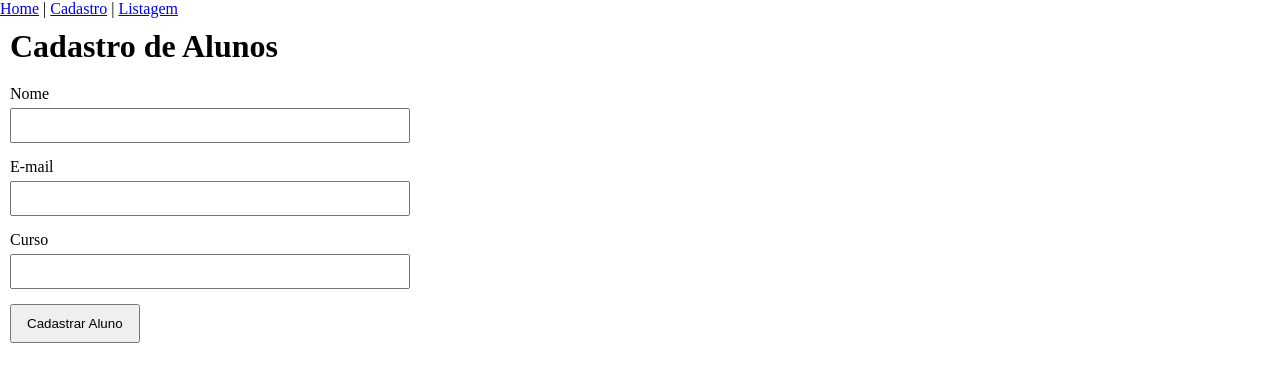
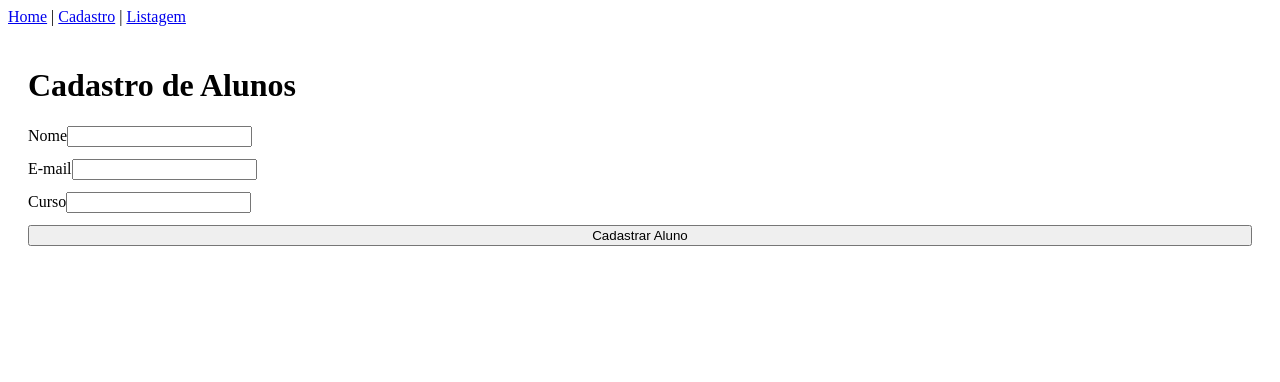
Before and after one commit to joaoemanuel-p/sistema-alunos, a React (Vite) app: page /cadastro in a window 1280 px wide. Shown: the top 382 px of the page. Built offline with nearby package versions, Linux system fonts and the light colour scheme.

Commit message:
feat: finalização da refinação e primeira parte

```diff
--- a/src/components/Navbar/Navbar.css
+++ b/src/components/Navbar/Navbar.css
@@ -1,3 +1,47 @@
-main {
-    padding: 10px;
+
+.navbar {
+  display: flex;
+  justify-content: space-between;
+  align-items: center;
+
+  padding: 12px 20px;
+  background: var(--card);
+
+  box-shadow: 0 2px 10px rgba(0, 0, 0, 0.06);
+  border-bottom: 1px solid rgba(0, 0, 0, 0.05);
+
+  position: sticky;
+  top: 0;
+  z-index: 100;
+}
+
+.navbar a {
+  text-decoration: none;
+  color: var(--text);
+  font-weight: 500;
+
+  margin-left: 15px;
+
+  transition: 0.2s;
+}
+
+.navbar a:hover {
+  color: var(--primary);
+}
+
+.navbar h1 {
+  font-size: 1.2rem;
+  margin: 0;
+}
+
+@media (max-width: 768px) {
+  .navbar {
+    flex-direction: column;
+    align-items: flex-start;
+    gap: 10px;
   }
+
+  .navbar a {
+    margin-left: 0;
+  }
+}
--- a/src/main.jsx
+++ b/src/main.jsx
@@ -5,7 +5,7 @@ import { BrowserRouter } from "react-router-dom";
 import App from "./App";
 import { AlunoProvider } from "./context/AlunoContext";
 
-import "./index.css";
+import "./styles/global.css";
 
 ReactDOM.createRoot(document.getElementById("root")).render(
   <React.StrictMode>
--- a/src/pages/Cadastro/Cadastro.css
+++ b/src/pages/Cadastro/Cadastro.css
@@ -1,36 +1,10 @@
-h1 {
-  margin-bottom: 20px;
+.form-container {
+  max-width: 500px;
+  margin: 0 auto 30px auto;
 }
 
 form {
-  max-width: 400px;
+  display: flex;
+  flex-direction: column;
+  gap: 12px;
 }
-
-form div {
-  margin-bottom: 15px;
-}
-
-label {
-  display: block;
-  margin-bottom: 5px;
-}
-
-input {
-  width: 100%;
-  padding: 8px;
-  box-sizing: border-box;
-}
-
-button {
-  padding: 10px 15px;
-  cursor: pointer;
-}
-
-.erro {
-  color: #e74c3c;
-  font-size: 11px;
-  font-weight: 400;
-  margin-top: 4px;
-  opacity: 0.85;
-  font-style: italic;
-}
--- a/src/pages/Home/Home.css
+++ b/src/pages/Home/Home.css
@@ -0,0 +1,4 @@
+.home-container {
+  text-align: center;
+  margin-bottom: 20px;
+}
--- a/src/pages/Listagem/Listagem.css
+++ b/src/pages/Listagem/Listagem.css
@@ -1,24 +1,40 @@
-h1 {
-  margin-bottom: 20px;
-}
-
+/* LISTA EM GRID RESPONSIVO */
 .alunos-lista {
-  display: flex;
-  flex-direction: column;
+  display: grid;
+  grid-template-columns: repeat(auto-fit, minmax(220px, 1fr));
   gap: 15px;
 }
 
+/* CARD DE ALUNO */
 .aluno-card {
-  border: 1px solid #cccccc;
-  border-radius: 8px;
+  background: var(--card);
+  border-radius: var(--radius);
+  box-shadow: var(--shadow);
   padding: 15px;
+  transition: 0.2s;
+  display: flex;
+  flex-direction: column;
+  gap: 6px;
+}
+
+.aluno-card:hover {
+  transform: translateY(-3px);
 }
 
 .aluno-card h2 {
-  margin-bottom: 10px;
-  font-size: 1.2rem;
+  font-size: 1.1rem;
+  margin-bottom: 8px;
 }
 
 .aluno-card p {
-  margin-bottom: 5px;
+  margin: 0;
+  font-size: 0.9rem;
+  opacity: 0.85;
 }
+
+/* RESPONSIVO */
+@media (max-width: 768px) {
+  .alunos-lista {
+    grid-template-columns: 1fr;
+  }
+}
--- /dev/null
+++ b/src/styles/global.css
@@ -0,0 +1,88 @@
+/* LISTAGEM ESTILO DASHBOARD PREMIUM */
+.alunos-lista {
+  display: grid;
+  grid-template-columns: repeat(auto-fit, minmax(260px, 1fr));
+  gap: 16px;
+}
+
+/* CARD PREMIUM MODERNO */
+.aluno-card {
+  background: var(--card);
+  border-radius: var(--radius);
+
+  /* sombra mais suave e elegante */
+  box-shadow: 0 2px 10px rgba(0, 0, 0, 0.06);
+
+  padding: 18px;
+
+  display: flex;
+  flex-direction: column;
+  gap: 8px;
+
+  position: relative;
+  overflow: hidden;
+
+  transition: all 0.25s ease;
+}
+
+/* HOVER MAIS PROFISSIONAL */
+.aluno-card:hover {
+  transform: translateY(-5px);
+  box-shadow: 0 6px 18px rgba(0, 0, 0, 0.12);
+}
+
+/* BARRA LATERAL MODERNA */
+.aluno-card::before {
+  content: "";
+  position: absolute;
+  top: 0;
+  left: 0;
+
+  width: 5px;
+  height: 100%;
+
+  background: linear-gradient(
+    to bottom,
+    var(--primary),
+    rgba(74, 144, 226, 0.4)
+  );
+
+  border-radius: var(--radius) 0 0 var(--radius);
+}
+
+/* LINHA INFERIOR (EFEITO LIMPO E MODERNO) */
+.aluno-card::after {
+  content: "";
+  position: absolute;
+  bottom: 0;
+  left: 10px;
+  right: 10px;
+
+  height: 1px;
+
+  background: linear-gradient(
+    to right,
+    transparent,
+    rgba(0, 0, 0, 0.08),
+    transparent
+  );
+}
+
+/* TEXTO */
+.aluno-card h2 {
+  font-size: 1.1rem;
+  margin: 0;
+}
+
+.aluno-card p {
+  font-size: 0.9rem;
+  opacity: 0.75;
+  margin: 0;
+}
+
+/* MOBILE */
+@media (max-width: 768px) {
+  .alunos-lista {
+    grid-template-columns: 1fr;
+  }
+}
```
